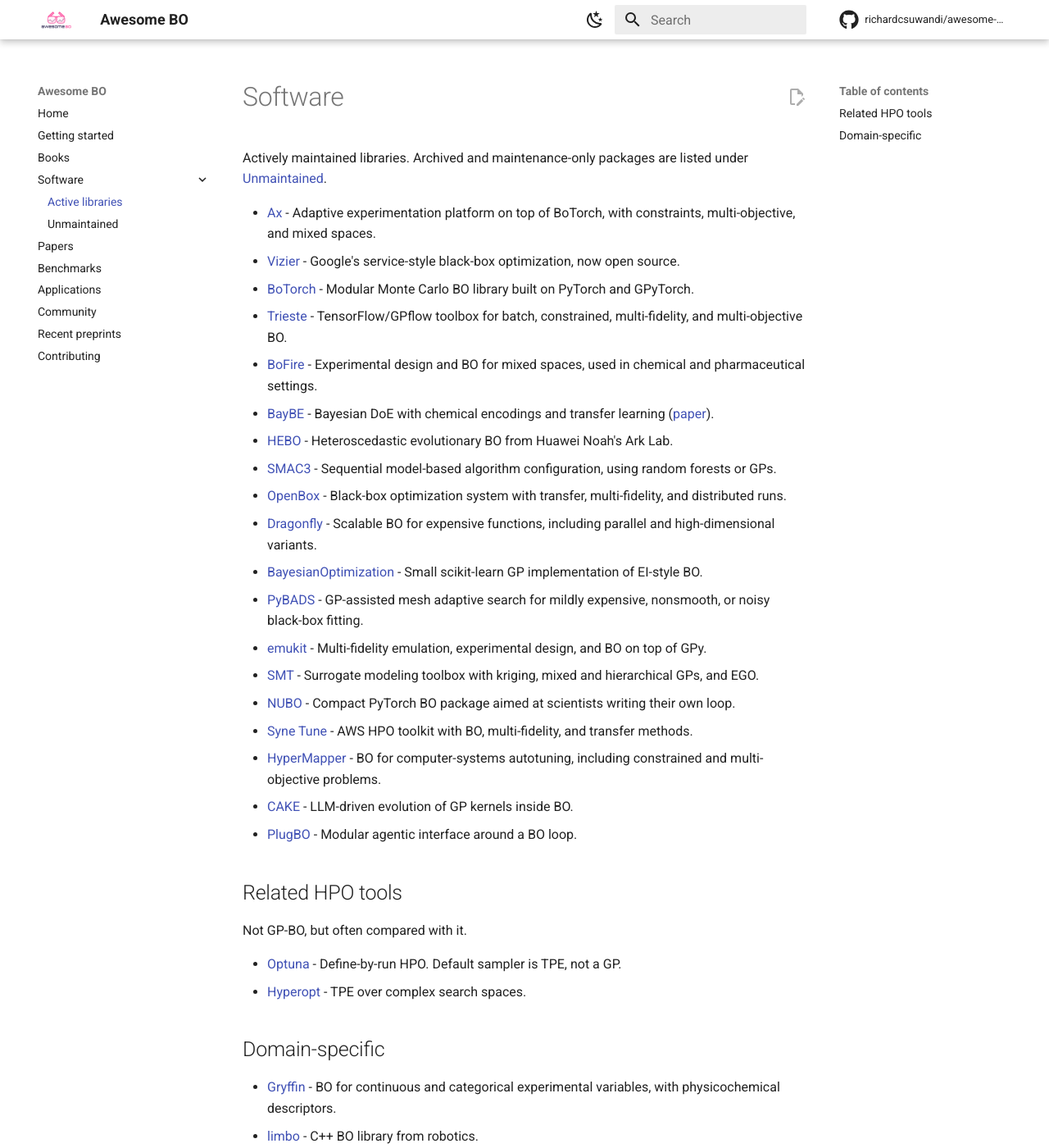
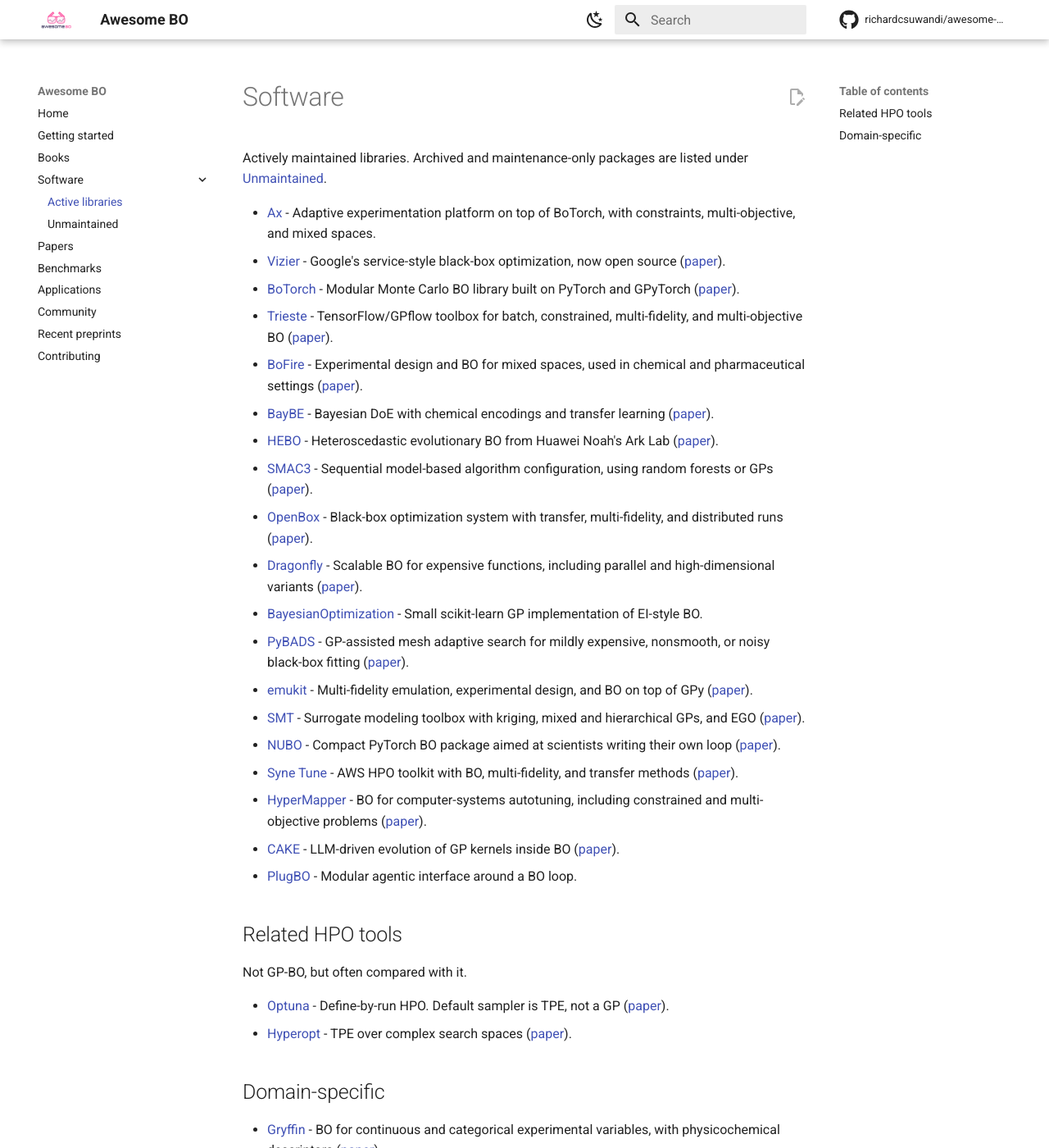
Before and after one commit to richardcsuwandi/awesome-bo, an MkDocs documentation site: the page built from docs/software.md, in a window 1280 px wide and 1400 px high. Shown: the whole window at 82% size. Built offline with MkDocs 1.6.1 and Material for MkDocs 9.7.7, drawn with Linux system fonts in a browser that asks for light colours; comment, search, counter and statistics services are not loaded; some of the changed text lies outside the part shown.

Commit message:
Added papers for softwares
Added accompanying papers for Vizier, BoTorch, Trieste, BoFire, HEBO, SMAC3, OpenBox, Dragonfly, PyBADS, emukit, SMT, NUBO, Syne Tune, HyperMapper, CAKE, Optuna, Hyperopt, Gryffin, limbo

```diff
--- a/docs/software.md
+++ b/docs/software.md
@@ -3,33 +3,33 @@
 Actively maintained libraries. Archived and maintenance-only packages are listed under [Unmaintained](unmaintained.md).
 
 - [Ax](https://ax.dev/) - Adaptive experimentation platform on top of BoTorch, with constraints, multi-objective, and mixed spaces.
-- [Vizier](https://github.com/google/vizier) - Google's service-style black-box optimization, now open source.
-- [BoTorch](https://botorch.org/) - Modular Monte Carlo BO library built on PyTorch and GPyTorch.
-- [Trieste](https://github.com/secondmind-labs/trieste) - TensorFlow/GPflow toolbox for batch, constrained, multi-fidelity, and multi-objective BO.
-- [BoFire](https://github.com/experimental-design/bofire) - Experimental design and BO for mixed spaces, used in chemical and pharmaceutical settings.
+- [Vizier](https://github.com/google/vizier) - Google's service-style black-box optimization, now open source ([paper](https://proceedings.mlr.press/v188/song22a.html)).
+- [BoTorch](https://botorch.org/) - Modular Monte Carlo BO library built on PyTorch and GPyTorch ([paper](https://proceedings.neurips.cc/paper/2020/hash/f5b1b89d98b7286673128a5fb112cb9a-Abstract.html)).
+- [Trieste](https://github.com/secondmind-labs/trieste) - TensorFlow/GPflow toolbox for batch, constrained, multi-fidelity, and multi-objective BO ([paper](https://arxiv.org/abs/2302.08436)).
+- [BoFire](https://github.com/experimental-design/bofire) - Experimental design and BO for mixed spaces, used in chemical and pharmaceutical settings ([paper](https://jmlr.org/papers/v26/24-1540.html)).
 - [BayBE](https://github.com/emdgroup/baybe) - Bayesian DoE with chemical encodings and transfer learning ([paper](https://doi.org/10.1039/D5DD00050E)).
-- [HEBO](https://github.com/huawei-noah/HEBO) - Heteroscedastic evolutionary BO from Huawei Noah's Ark Lab.
-- [SMAC3](https://github.com/automl/SMAC3) - Sequential model-based algorithm configuration, using random forests or GPs.
-- [OpenBox](https://github.com/PKU-DAIR/open-box) - Black-box optimization system with transfer, multi-fidelity, and distributed runs.
-- [Dragonfly](https://github.com/dragonfly/dragonfly) - Scalable BO for expensive functions, including parallel and high-dimensional variants.
+- [HEBO](https://github.com/huawei-noah/HEBO) - Heteroscedastic evolutionary BO from Huawei Noah's Ark Lab ([paper](https://www.jair.org/index.php/jair/article/view/13643)).
+- [SMAC3](https://github.com/automl/SMAC3) - Sequential model-based algorithm configuration, using random forests or GPs ([paper](https://jmlr.org/papers/v23/21-0888.html)).
+- [OpenBox](https://github.com/PKU-DAIR/open-box) - Black-box optimization system with transfer, multi-fidelity, and distributed runs ([paper](https://jmlr.org/papers/v25/23-0537.html)).
+- [Dragonfly](https://github.com/dragonfly/dragonfly) - Scalable BO for expensive functions, including parallel and high-dimensional variants ([paper](https://jmlr.org/papers/v21/18-223.html)).
 - [BayesianOptimization](https://github.com/bayesian-optimization/BayesianOptimization) - Small scikit-learn GP implementation of EI-style BO.
-- [PyBADS](https://github.com/acerbilab/pybads) - GP-assisted mesh adaptive search for mildly expensive, nonsmooth, or noisy black-box fitting.
-- [emukit](https://github.com/EmuKit/emukit) - Multi-fidelity emulation, experimental design, and BO on top of GPy.
-- [SMT](https://smt.readthedocs.io/en/latest/) - Surrogate modeling toolbox with kriging, mixed and hierarchical GPs, and EGO.
-- [NUBO](https://github.com/mikediessner/nubo) - Compact PyTorch BO package aimed at scientists writing their own loop.
-- [Syne Tune](https://github.com/awslabs/syne-tune) - AWS HPO toolkit with BO, multi-fidelity, and transfer methods.
-- [HyperMapper](https://github.com/luinardi/hypermapper) - BO for computer-systems autotuning, including constrained and multi-objective problems.
-- [CAKE](https://github.com/richardcsuwandi/cake) - LLM-driven evolution of GP kernels inside BO.
+- [PyBADS](https://github.com/acerbilab/pybads) - GP-assisted mesh adaptive search for mildly expensive, nonsmooth, or noisy black-box fitting ([paper](https://joss.theoj.org/papers/10.21105/joss.05694)).
+- [emukit](https://github.com/EmuKit/emukit) - Multi-fidelity emulation, experimental design, and BO on top of GPy ([paper](https://doi.org/10.25080/gerudo-f2bc6f59-009)).
+- [SMT](https://smt.readthedocs.io/en/latest/) - Surrogate modeling toolbox with kriging, mixed and hierarchical GPs, and EGO ([paper](https://doi.org/10.1016/j.advengsoft.2023.103571)).
+- [NUBO](https://github.com/mikediessner/nubo) - Compact PyTorch BO package aimed at scientists writing their own loop ([paper](https://www.jstatsoft.org/article/view/v114i01)).
+- [Syne Tune](https://github.com/awslabs/syne-tune) - AWS HPO toolkit with BO, multi-fidelity, and transfer methods ([paper](https://proceedings.mlr.press/v188/salinas22a.html)).
+- [HyperMapper](https://github.com/luinardi/hypermapper) - BO for computer-systems autotuning, including constrained and multi-objective problems ([paper](https://arxiv.org/abs/1810.05236)).
+- [CAKE](https://github.com/richardcsuwandi/cake) - LLM-driven evolution of GP kernels inside BO ([paper](https://proceedings.neurips.cc/paper_files/paper/2025/hash/c03a2610bca2712b984b331fd4f7bb6f-Abstract-Conference.html)).
 - [PlugBO](https://github.com/richardcsuwandi/plugbo) - Modular agentic interface around a BO loop.
 
 ## Related HPO tools
 
 Not GP-BO, but often compared with it.
 
-- [Optuna](https://optuna.org/) - Define-by-run HPO. Default sampler is TPE, not a GP.
-- [Hyperopt](https://github.com/hyperopt/hyperopt) - TPE over complex search spaces.
+- [Optuna](https://optuna.org/) - Define-by-run HPO. Default sampler is TPE, not a GP ([paper](https://doi.org/10.1145/3292500.3330701)).
+- [Hyperopt](https://github.com/hyperopt/hyperopt) - TPE over complex search spaces ([paper](https://proceedings.scipy.org/articles/Majora-8b375195-003)).
 
 ## Domain-specific
 
-- [Gryffin](https://github.com/aspuru-guzik-group/gryffin) - BO for continuous and categorical experimental variables, with physicochemical descriptors.
-- [limbo](https://github.com/resibots/limbo) - C++ BO library from robotics.
+- [Gryffin](https://github.com/aspuru-guzik-group/gryffin) - BO for continuous and categorical experimental variables, with physicochemical descriptors ([paper](https://doi.org/10.1063/5.0048164)).
+- [limbo](https://github.com/resibots/limbo) - C++ BO library from robotics ([paper](https://joss.theoj.org/papers/10.21105/joss.00545)).
```
Also changed, not shown: README.md (+19 -19 lines).
